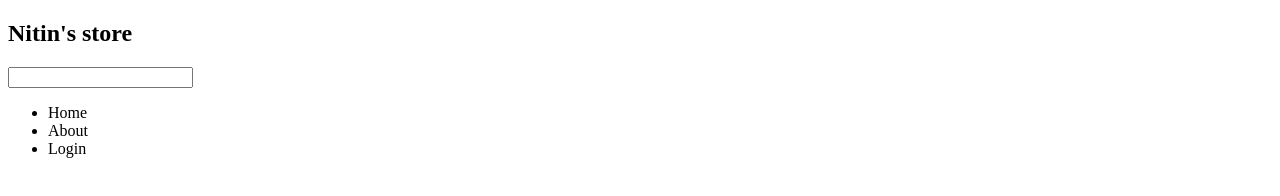
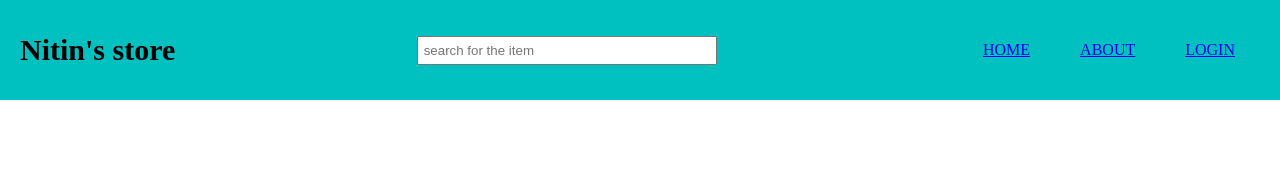
Before and after one commit to nitinaswath/grocerystore, a plain HTML site: page index.html in a window 1280 px wide. Drawn offline with Linux system fonts and the light colour scheme.

Commit message:
navbar has been created

```diff
--- a/index.html
+++ b/index.html
@@ -5,15 +5,16 @@
     <meta http-equiv="X-UA-Compatible" content="IE=edge">
     <meta name="viewport" content="width=device-width, initial-scale=1.0">
     <title>Grocery Store</title>
+    <link rel="stylesheet" href="./style.css">
 </head>
 <body>
     <nav>
         <h1>Nitin's store</h1>
-        <input type="text">
+        <input type="text" placeholder="search for the item">
         <ul>
-            <li>Home</li>
-            <li>About</li>
-            <li>Login</li>
+            <li><a href="#">Home</a></li>
+            <li><a href="#">About</a></li>
+            <li><a href="#">Login</a></li>
         </ul>
     </nav>
     <header></header>
--- a/style.css
+++ b/style.css
@@ -0,0 +1,31 @@
+*{
+    padding: 0;
+    margin:0;
+    box-sizing: border-box;
+}
+nav{
+    background-color: rgb(0, 192, 192);
+    padding: 10px 20px;
+    align-items: center;
+    text-align: center;
+    display:flex ;
+    flex-direction:row ;
+    justify-content: space-between;
+    height: 100px;
+}
+h1{
+    font-size: 30px;
+}
+input {
+    width: 300px;
+    padding: 5px;
+}
+ul{
+    display: flex;
+}
+ul li{
+    list-style: none;
+    margin: 25px;
+    text-transform: uppercase;
+}
+u
```
